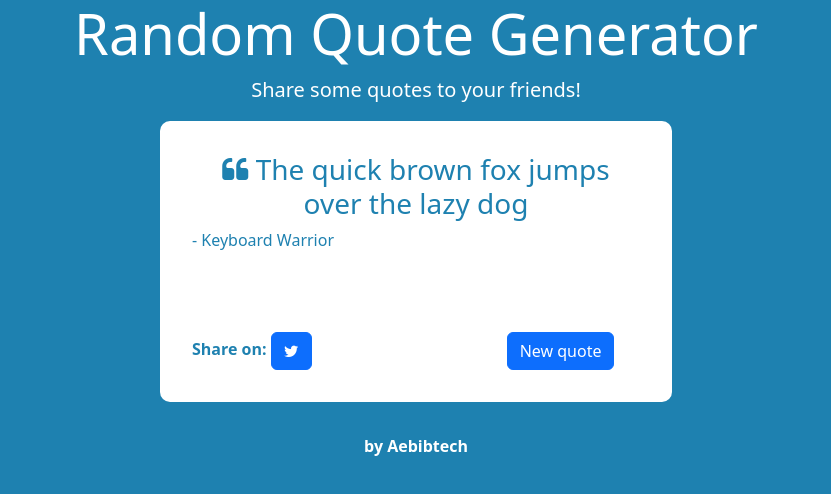
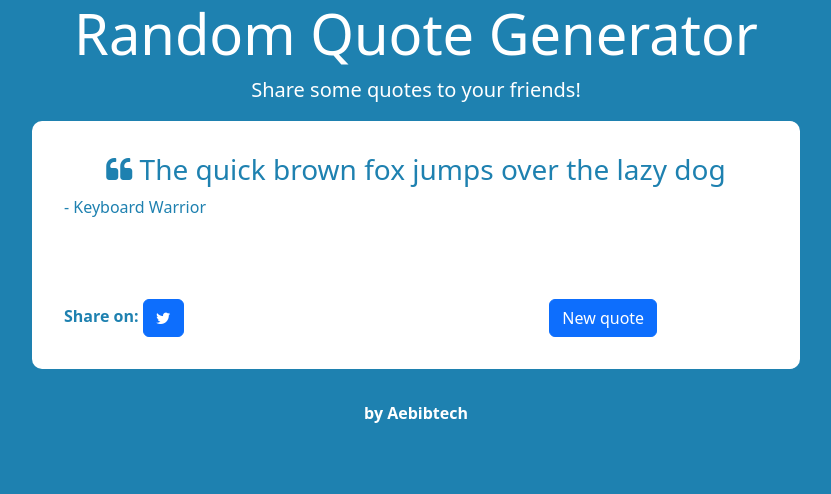
Before and after one commit to aebibtech/fcc-rqg, a React (Vite) app: page / in a window 1280 px wide. Shown: the top 494 px of the page, without its empty margins (224-1055 px from the left). Built offline with nearby package versions, Linux system fonts and the light colour scheme; no server answers.

Commit message:
add more responsiveness

```diff
--- a/styles.css
+++ b/styles.css
@@ -7,7 +7,7 @@ html, body {
 div#root {
     border-radius: 10px;
     margin: 0 auto;
-    max-width: 40%;
+    max-width: 768px;
     max-height: 40%;
     background: #fff;
     color: #1e81b0;
@@ -26,7 +26,7 @@ div#quote-box {
     position: fixed;
 }
 
-@media (max-width: 800px) {
+@media (max-width: 768px) {
     div#root {
         max-width: fit-content;
     }
```
